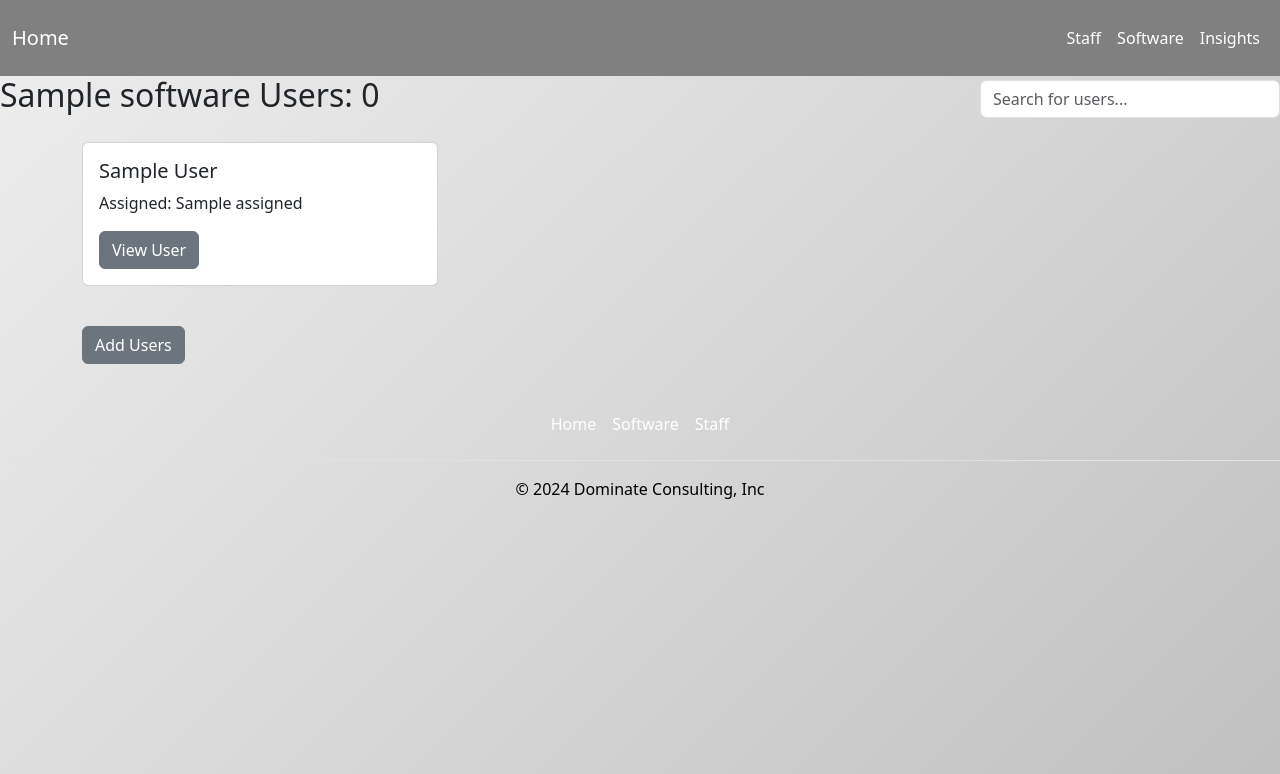
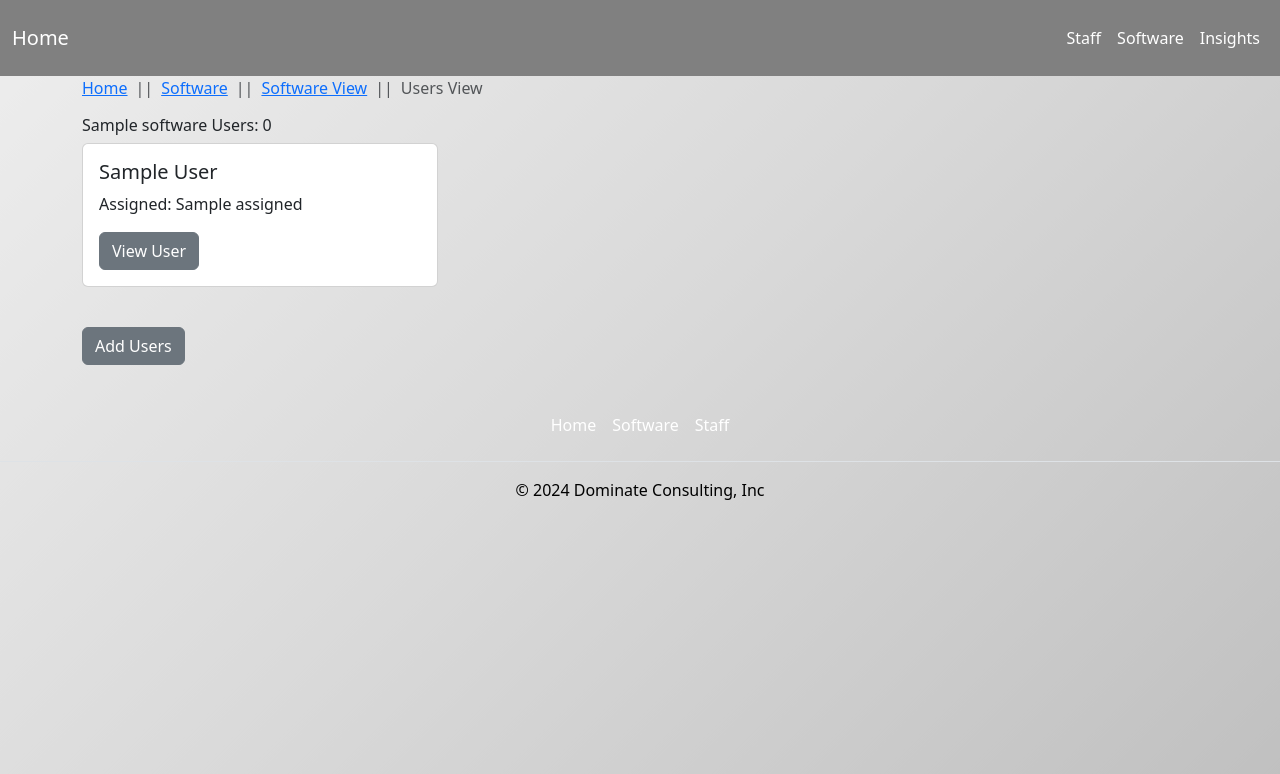
Before and after one commit to Civil-py/SAM-tool, a Django app: template sam/templates/sam/users_view.html in a window 1280 px wide. Shown: the top 774 px of the page. Run offline with Django 5.2, Linux system fonts and the light colour scheme; the template is opened without the code that fills it: most values are stand-ins (such as "Sample title", 1, 10 or a date in 2020).

Commit message:
Update users_view.html

```diff
--- a/sam/templates/sam/users_view.html
+++ b/sam/templates/sam/users_view.html
@@ -15,38 +15,26 @@
     opacity: 0;
     animation: popUp 0.5s ease-in-out forwards;
 }
-
-.d-flex {
-    display: flex;
-}
-
-.justify-content-between {
-    justify-content: space-between;
-}
-
-.align-items-center {
-    align-items: center;
-}
-
-.search-bar {
-    width: 300px;
-}
 </style>
 <body>
 {% for m in messages %}
 {{ m }}
 {% endfor %}
-<div class="d-flex justify-content-between align-items-center">
-    <h4 class="display-2 animated-item small-text" style="margin-right: 10px; font-size: 2rem;">{{ software.software_name }} Users: {{ software.number_of_users|floatformat:0 }}</h4>
-    <div class="search-bar">
-        <input type="text" id="searchInput" class="form-control" placeholder="Search for users...">
-    </div>
-</div>
 
-<div class="container" style="margin-top: 20px;">
-    <div class="row" id="userCards">
+<div class="container">
+    <div class="row">
+                  <nav style="--bs-breadcrumb-divider: '||';" aria-label="breadcrumb">
+  <ol class="breadcrumb">
+     <li class="breadcrumb-item"><a href="{% url 'index' %}">Home</a></li>
+      <li class="breadcrumb-item"><a href="{% url 'software' %}">Software</a></li>
+      <li class="breadcrumb-item"><a href="{% url 'software_view' software.software_id %}">Software View</a></li>
+    <li class="breadcrumb-item active" aria-current="page">Users View</li>
+  </ol>
+</nav>
+        <h4 class="display-4" style="font-size: 1rem;">{{ software.software_name }} Users: {{ software.number_of_users|floatformat:0 }}</h4>
+
         {% for u in allocated_user %}
-        <div class="col-md-4 user-card">
+        <div class="col-md-4">
             <div class="card mb-4">
                 <div class="card-body">
                     <h5 class="card-title">{{ u.user.first_name }} {{ u.user.last_name }}</h5>
@@ -75,21 +63,6 @@ document.addEventListener("DOMContentLoaded", function() {
     cards.forEach(function(card, index) {
         card.style.animationDelay = (index * 0.2) + "s";
     });
-
-    const searchInput = document.getElementById('searchInput');
-    searchInput.addEventListener('keyup', function() {
-        const filter = searchInput.value.toLowerCase();
-        const cards = document.querySelectorAll('.user-card');
-
-        cards.forEach(card => {
-            const userName = card.querySelector('.card-title').textContent.toLowerCase();
-            if (userName.includes(filter)) {
-                card.style.display = '';
-            } else {
-                card.style.display = 'none';
-            }
-        });
-    });
 });
 </script>
 
```
